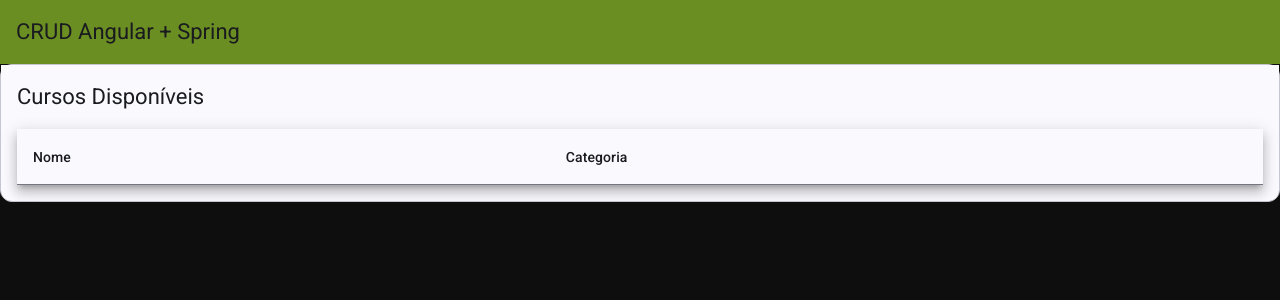
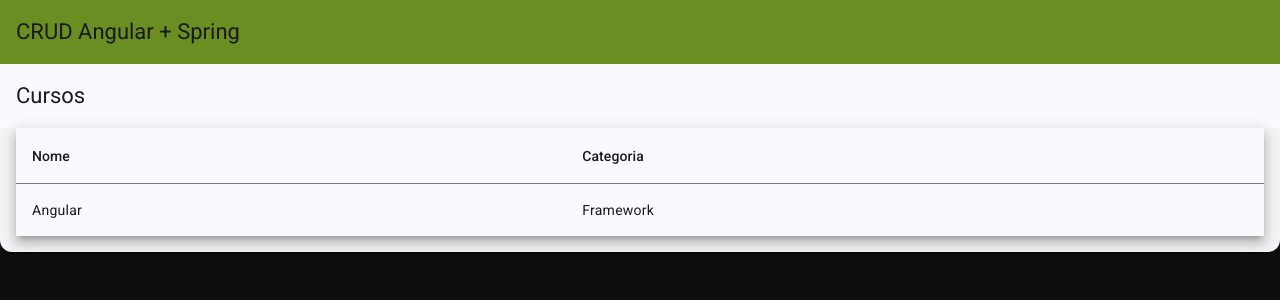
Before and after one commit to lugonpedro/angular-study, an Angular app: page / in a window 1280 px wide. Shown: the top 300 px of the page. Built offline with nearby package versions, Linux system fonts and the light colour scheme; no server answers.

Commit message:
feat(courses): add loading spinner and if statement

```diff
--- /dev/null
+++ b/public/assets/courses.json
@@ -0,0 +1,7 @@
+[
+  {
+    "_id": "1",
+    "name": "Angular",
+    "category": "Framework"
+  }
+]
--- a/src/app/courses/courses/courses.component.html
+++ b/src/app/courses/courses/courses.component.html
@@ -1,7 +1,8 @@
-<mat-card appearance="outlined">
-  <mat-toolbar>Cursos Disponíveis</mat-toolbar>
+<mat-card>
+  <mat-toolbar>Cursos</mat-toolbar>
 
   <mat-card-content>
+    <div *ngIf="courses$ | async as courses; else loading">
       <table mat-table [dataSource]="courses" class="mat-elevation-z8">
         <ng-container matColumnDef="name">
           <th mat-header-cell *matHeaderCellDef>Nome</th>
@@ -16,5 +17,11 @@
         <tr mat-header-row *matHeaderRowDef="displayedColumns"></tr>
         <tr mat-row *matRowDef="let row; columns: displayedColumns"></tr>
       </table>
+    </div>
+    <ng-template #loading>
+      <div class="loading-spinner">
+        <mat-spinner></mat-spinner>
+      </div>
+    </ng-template>
   </mat-card-content>
 </mat-card>
--- a/src/app/courses/courses/courses.component.scss
+++ b/src/app/courses/courses/courses.component.scss
@@ -1,3 +1,7 @@
-table {
-  width: 100%;
+.loading-spinner {
+  padding: 25px;
+  background: rgba(0, 0, 0, 0.15);
+  display: flex;
+  align-items: center;
+  justify-content: center;
 }
--- a/src/app/courses/courses/courses.component.ts
+++ b/src/app/courses/courses/courses.component.ts
@@ -1,3 +1,4 @@
+import { CommonModule } from "@angular/common";
 import { Component, OnInit } from "@angular/core";
 import { Observable } from "rxjs";
 import { AppMaterialModule } from "../../@shared/app-material/app-material.module";
@@ -7,16 +8,16 @@ import { CoursesService } from "../services/courses.service";
 @Component({
   selector: "app-courses",
   standalone: true,
-  imports: [AppMaterialModule],
+  imports: [CommonModule, AppMaterialModule],
   templateUrl: "./courses.component.html",
   styleUrl: "./courses.component.scss",
 })
 export class CoursesComponent implements OnInit {
-  courses: Observable<Course[]>;
+  courses$: Observable<Course[]>;
   displayedColumns = ["name", "category"];
 
   constructor(private service: CoursesService) {
-    this.courses = this.service.list();
+    this.courses$ = this.service.list();
   }
 
   ngOnInit(): void {}
--- a/src/app/courses/services/courses.service.ts
+++ b/src/app/courses/services/courses.service.ts
@@ -1,6 +1,6 @@
 import { HttpClient } from "@angular/common/http";
 import { Injectable } from "@angular/core";
-import { first, tap } from "rxjs";
+import { delay, first, tap } from "rxjs";
 import { Course } from "../model/course";
 
 @Injectable({
@@ -9,11 +9,12 @@ import { Course } from "../model/course";
 export class CoursesService {
   constructor(private httpClient: HttpClient) {}
 
-  private readonly API = "/courses";
+  private readonly API = "/assets/courses.json";
 
   list() {
     return this.httpClient.get<Course[]>(this.API).pipe(
       first(),
+      delay(5000),
       tap((courses) => console.log(courses))
     );
   }
```
Also changed, not shown: src/app/@shared/app-material/app-material.module.ts (+7 -1 lines). Lines whose indentation alone changed are shown as unchanged.
